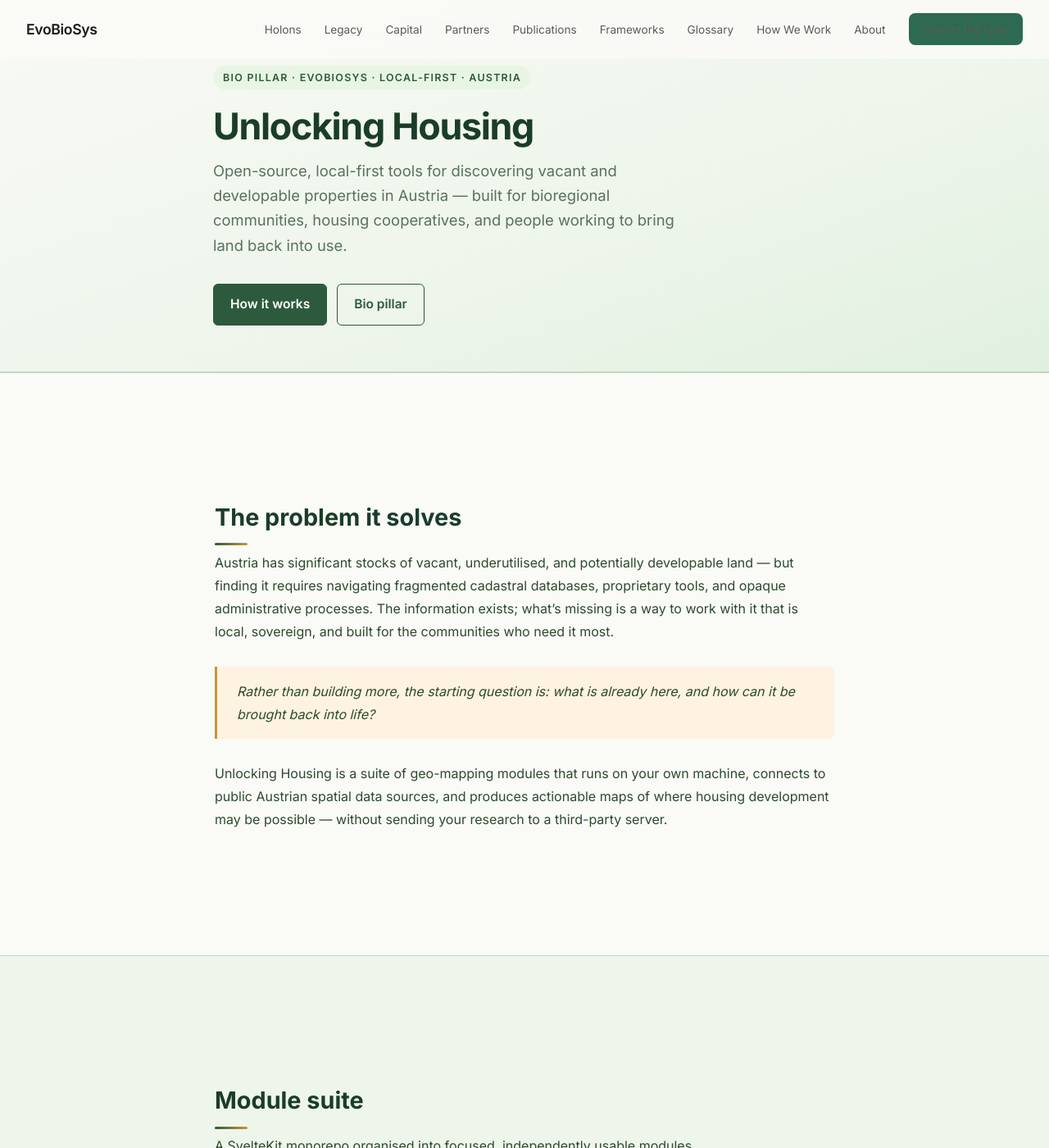
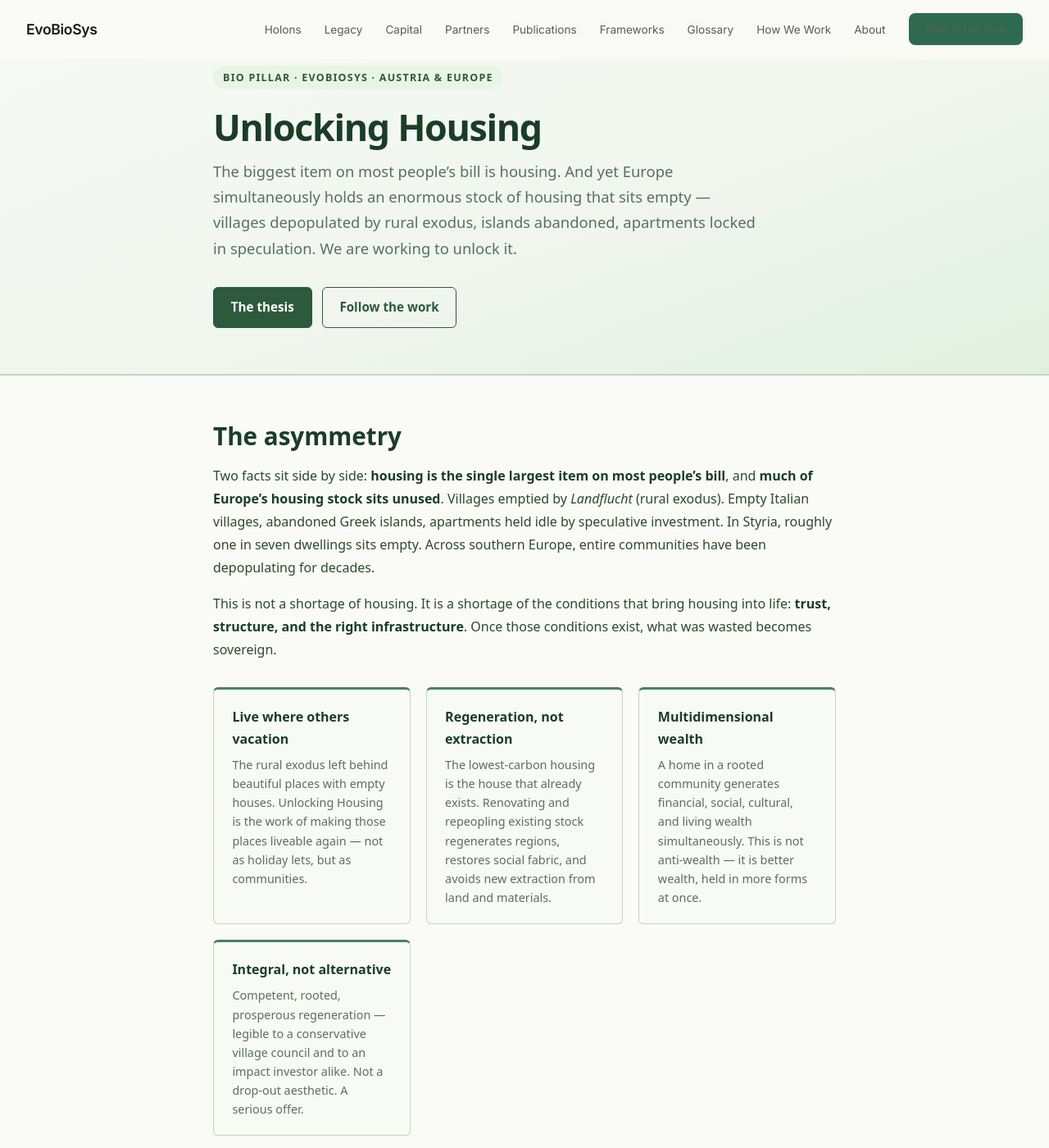
Before and after one commit to Evobiosys/evobiosys.org, a Jekyll site: the page built from unlocking-housing.html, in a window 1280 px wide and 1400 px high. Shown: the whole window at 82% size. Built offline with Jekyll 4.4.1, drawn with Linux system fonts in a browser that asks for light colours; some of the changed text lies outside the part shown.

Commit message:
fix: philosophy-first unlocking-housing content, community-move-in, Styrian infra

```diff
--- a/unlocking-housing.html
+++ b/unlocking-housing.html
@@ -1,38 +1,32 @@
 ---
 layout: default
-title: "Unlocking Housing — Local-First Property Discovery"
+title: "Unlocking Housing — Bringing Empty Places Back to Life"
 description: >-
-  Open-source, local-first tools for discovering vacant and developable
-  properties in Austria. Built for bioregional communities and housing cooperatives.
+  Europe holds an enormous stock of vacant and underused properties. Unlocking Housing
+  is the effort to bring them back into sovereign, living use — in Austria and beyond.
 permalink: /unlocking-housing/
 ---
 
 <style>
   /* === Unlocking Housing: Landing Page === */
-  @import url("https://fonts.googleapis.com/css2?family=Inter:wght@300;400;500;600;700&display=swap");
-
   .uh-lp {
     --uh-forest: #2d5a3d;
     --uh-forest-light: #4a8060;
     --uh-forest-deep: #1a3d28;
-    --uh-leaf: #a8d5a2;
     --uh-leaf-soft: #e8f5e4;
-    --uh-field: #eef5eb;
     --uh-amber: #c8963c;
-    --uh-amber-soft: #fdf3e0;
     --uh-ink: #1a2e1a;
     --uh-text: #2d4a2d;
     --uh-text-muted: #5a7060;
     --uh-border: #c4d4c4;
-    --uh-white: #ffffff;
     --uh-paper: #f7faf5;
-    --uh-sans: "Inter", -apple-system, sans-serif;
+    --uh-parchment: #f0f5ee;
+    --uh-sans: "Atkinson Hyperlegible", system-ui, sans-serif;
     font-family: var(--uh-sans);
   }
 
-  /* Hero */
   .uh-lp .uh-hero {
-    background: linear-gradient(160deg, var(--uh-paper) 0%, var(--uh-field) 60%, #e0f0e0 100%);
+    background: linear-gradient(160deg, var(--uh-paper) 0%, var(--uh-parchment) 60%, #e0f0e0 100%);
     border-bottom: 2px solid var(--uh-border);
     padding: 5rem 2rem 3.5rem;
   }
@@ -44,247 +38,191 @@
     margin-bottom: 1.25rem; font-weight: 600;
   }
   .uh-lp .uh-hero h1 {
-    font-family: var(--uh-sans); font-weight: 700;
-    font-size: 2.8rem; color: var(--uh-forest-deep);
+    font-weight: 700; font-size: 2.8rem; color: var(--uh-forest-deep);
     letter-spacing: -0.03em; margin: 0 0 0.75rem; line-height: 1.15;
   }
   .uh-lp .uh-lede {
-    font-size: 1.15rem; color: var(--uh-text-muted);
-    max-width: 600px; line-height: 1.65; margin: 0 0 2rem;
+    font-size: 1.15rem; color: var(--uh-text-muted); line-height: 1.7;
+    max-width: 36em; margin-bottom: 2rem;
   }
   .uh-lp .uh-cta-row { display: flex; gap: 0.75rem; flex-wrap: wrap; }
+
   .uh-lp .uh-btn {
-    display: inline-block; padding: 0.7rem 1.25rem;
-    border-radius: 6px; text-decoration: none; font-weight: 600;
-    font-size: 0.97rem; border: 1.5px solid transparent;
-    transition: transform 0.05s; cursor: pointer;
+    display: inline-block; padding: 0.7rem 1.3rem; border-radius: 6px;
+    text-decoration: none; font-weight: 600; font-size: 0.95rem;
+    border: 1.5px solid transparent; cursor: pointer;
   }
-  .uh-lp .uh-btn:active { transform: translateY(1px); }
   .uh-lp .uh-btn-forest { background: var(--uh-forest); color: #fff; border-color: var(--uh-forest); }
   .uh-lp .uh-btn-forest:hover { background: var(--uh-forest-deep); color: #fff; }
   .uh-lp .uh-btn-outline { background: transparent; color: var(--uh-forest); border-color: var(--uh-forest); }
   .uh-lp .uh-btn-outline:hover { background: var(--uh-leaf-soft); }
 
-  /* Sections */
-  .uh-lp .uh-section { max-width: 820px; margin: 0 auto; padding: 3.5rem 2rem; }
-  .uh-lp .uh-section h2 {
-    font-family: var(--uh-sans); font-weight: 700;
-    font-size: 1.8rem; color: var(--uh-forest-deep);
-    margin: 0 0 0.4rem; position: relative; padding-bottom: 0.6rem;
+  .uh-lp section { padding: 3.5rem 2rem; }
+  .uh-lp section.uh-alt { background: #fff; border-top: 1px solid var(--uh-border); border-bottom: 1px solid var(--uh-border); }
+  .uh-lp .uh-inner { max-width: 760px; margin: 0 auto; }
+  .uh-lp h2 { font-size: 1.85rem; color: var(--uh-forest-deep); margin: 0 0 1rem; line-height: 1.2; }
+  .uh-lp p { color: var(--uh-text); line-height: 1.75; margin: 0 0 1rem; }
+  .uh-lp strong { color: var(--uh-forest-deep); }
+  .uh-lp em { font-style: italic; }
+
+  .uh-lp .uh-feature-grid {
+    display: grid; grid-template-columns: repeat(auto-fit, minmax(200px, 1fr));
+    gap: 1.2rem; margin: 2rem 0;
   }
-  .uh-lp .uh-section h2::after {
-    content: ""; position: absolute; bottom: 0; left: 0;
-    width: 40px; height: 3px;
-    background: linear-gradient(90deg, var(--uh-forest), var(--uh-amber));
-    border-radius: 2px;
+  .uh-lp .uh-card {
+    background: var(--uh-paper); border: 1px solid var(--uh-border);
+    border-top: 3px solid var(--uh-forest-light); border-radius: 6px;
+    padding: 1.25rem 1.4rem;
   }
-  .uh-lp .uh-section p, .uh-lp .uh-section li {
-    color: var(--uh-text); line-height: 1.75; font-size: 1rem;
+  .uh-lp .uh-card h3 { font-size: 1rem; color: var(--uh-forest-deep); margin: 0 0 0.4rem; }
+  .uh-lp .uh-card p { font-size: 0.9rem; color: var(--uh-text-muted); margin: 0; line-height: 1.6; }
+
+  .uh-lp blockquote {
+    border-left: 3px solid var(--uh-amber); margin: 2rem 0;
+    padding: 1rem 1.5rem; background: #fef9f0; border-radius: 0 6px 6px 0;
   }
-  .uh-lp .uh-section p + p { margin-top: 0.8rem; }
-  .uh-lp .uh-section-alt {
-    background: var(--uh-field);
-    border-top: 1px solid var(--uh-border);
-    border-bottom: 1px solid var(--uh-border);
-  }
+  .uh-lp blockquote p { font-style: italic; color: var(--uh-forest-deep); margin: 0; }
 
-  /* Module grid */
-  .uh-lp .uh-module-grid {
-    display: grid;
-    grid-template-columns: repeat(auto-fit, minmax(200px, 1fr));
-    gap: 1.2rem; margin: 1.8rem 0;
-  }
-  .uh-lp .uh-module {
-    background: var(--uh-white); border: 1px solid var(--uh-border);
-    border-top: 3px solid var(--uh-forest-light);
-    border-radius: 6px; padding: 1.3rem 1.2rem;
-  }
-  .uh-lp .uh-module h3 {
-    font-family: var(--uh-sans); font-size: 0.97rem; font-weight: 600;
-    color: var(--uh-forest); margin: 0 0 0.4rem;
-  }
-  .uh-lp .uh-module code {
-    font-size: 0.82rem; background: var(--uh-leaf-soft);
-    color: var(--uh-forest-deep); padding: 0.1em 0.4em;
-    border-radius: 3px; display: block; margin-bottom: 0.5rem;
-  }
-  .uh-lp .uh-module p {
-    font-size: 0.88rem; color: var(--uh-text-muted); margin: 0; line-height: 1.5;
-  }
-
-  /* Tech tags */
-  .uh-lp .uh-tech-row { display: flex; flex-wrap: wrap; gap: 0.5rem; margin: 1rem 0; }
-  .uh-lp .uh-tag {
-    font-size: 0.82rem; font-weight: 500; padding: 0.3em 0.8em;
-    border: 1px solid var(--uh-border); border-radius: 6px;
-    color: var(--uh-text-muted); background: var(--uh-white);
-  }
-
-  /* Bio card */
-  .uh-lp .uh-bio-card {
-    background: linear-gradient(160deg, var(--uh-forest-deep) 0%, var(--uh-forest) 100%);
-    color: #fff; border-radius: 8px; padding: 2.5rem 2.2rem; margin: 2rem 0;
-  }
-  .uh-lp .uh-bio-card h3 {
-    font-size: 1.4rem; color: var(--uh-leaf); margin: 0 0 0.8rem;
-  }
-  .uh-lp .uh-bio-card p {
-    color: rgba(255,255,255,0.9); line-height: 1.75; margin-bottom: 0.7rem;
-  }
-
-  /* Blockquote */
-  .uh-lp blockquote {
-    border-left: 3px solid var(--uh-amber); margin: 1.8rem 0;
-    padding: 1rem 1.5rem; background: var(--uh-amber-soft);
-    border-radius: 0 6px 6px 0;
-  }
-  .uh-lp blockquote p {
-    font-style: italic; font-size: 1.08rem;
-    color: var(--uh-forest-deep); line-height: 1.6; margin: 0;
-  }
-
-  /* Newsletter */
-  .uh-lp .uh-nl { padding: 3.5rem 2rem; max-width: 820px; margin: 0 auto; }
-  .uh-lp .uh-nl h2 { font-family: var(--uh-sans); font-weight: 700; font-size: 1.8rem; color: var(--uh-forest-deep); margin: 0 0 0.5rem; }
-  .uh-lp .uh-nl p { color: var(--uh-text-muted); max-width: 36em; }
-  .uh-lp .uh-nl-form { display: flex; gap: 0.5rem; flex-wrap: wrap; margin-top: 1rem; max-width: 440px; }
+  .uh-lp .uh-nl { max-width: 520px; margin: 0 auto; padding: 2rem 0; }
+  .uh-lp .uh-nl h2 { margin-top: 0; }
+  .uh-lp .uh-nl-form { display: flex; gap: 0.5rem; flex-wrap: wrap; margin-top: 1rem; }
   .uh-lp .uh-nl-form input[type="email"] {
     flex: 1; min-width: 200px; padding: 0.65rem 1rem;
     border: 1.5px solid var(--uh-border); border-radius: 6px;
     font-size: 0.95rem; color: var(--uh-ink); outline: none;
   }
   .uh-lp .uh-nl-form input[type="email"]:focus { border-color: var(--uh-forest); }
-  .uh-lp #uh2-nl-note { display: block; margin-top: 0.6rem; }
+  .uh-lp #uh2-nl-note { display: block; margin-top: 0.6rem; font-size: 0.85rem; color: var(--uh-text-muted); }
 </style>
 
 <div class="uh-lp">
 
   <div class="uh-hero">
     <div class="container-narrow">
-      <span class="uh-eyebrow">Bio pillar &middot; EvoBioSys &middot; Local-first &middot; Austria</span>
+      <span class="uh-eyebrow">Bio pillar &middot; EvoBioSys &middot; Austria &amp; Europe</span>
       <h1>Unlocking Housing</h1>
       <p class="uh-lede">
-        Open-source, local-first tools for discovering vacant and developable
-        properties in Austria &mdash; built for bioregional communities,
-        housing cooperatives, and people working to bring land back into use.
+        The biggest item on most people&rsquo;s bill is housing. And yet Europe simultaneously holds
+        an enormous stock of housing that sits empty &mdash; villages depopulated by rural exodus,
+        islands abandoned, apartments locked in speculation. We are working to unlock it.
       </p>
       <div class="uh-cta-row">
-        <a class="uh-btn uh-btn-forest" href="#modules">How it works</a>
-        <a class="uh-btn uh-btn-outline" href="#bio">Bio pillar</a>
+        <a class="uh-btn uh-btn-forest" href="#thesis">The thesis</a>
+        <a class="uh-btn uh-btn-outline" href="#newsletter">Follow the work</a>
       </div>
     </div>
   </div>
 
-  <!-- Problem -->
-  <section>
-    <div class="uh-section">
-      <h2>The problem it solves</h2>
+  <!-- Thesis -->
+  <section id="thesis">
+    <div class="uh-inner">
+      <h2>The asymmetry</h2>
       <p>
-        Austria has significant stocks of vacant, underutilised, and potentially
-        developable land &mdash; but finding it requires navigating fragmented
-        cadastral databases, proprietary tools, and opaque administrative processes.
-        The information exists; what&rsquo;s missing is a way to work with it that
-        is local, sovereign, and built for the communities who need it most.
+        Two facts sit side by side: <strong>housing is the single largest item on most
+        people&rsquo;s bill</strong>, and <strong>much of Europe&rsquo;s housing stock sits
+        unused</strong>. Villages emptied by <em>Landflucht</em> (rural exodus). Empty
+        Italian villages, abandoned Greek islands, apartments held idle by speculative
+        investment. In Styria, roughly one in seven dwellings sits empty. Across southern
+        Europe, entire communities have been depopulating for decades.
       </p>
-      <blockquote>
-        <p>Rather than building more, the starting question is: what is already here,
-        and how can it be brought back into life?</p>
-      </blockquote>
       <p>
-        Unlocking Housing is a suite of geo-mapping modules that runs on your own
-        machine, connects to public Austrian spatial data sources, and produces
-        actionable maps of where housing development may be possible &mdash;
-        without sending your research to a third-party server.
+        This is not a shortage of housing. It is a shortage of the conditions that bring
+        housing into life: <strong>trust, structure, and the right infrastructure</strong>.
+        Once those conditions exist, what was wasted becomes sovereign.
+      </p>
+      <div class="uh-feature-grid">
+        <div class="uh-card">
+          <h3>Live where others vacation</h3>
+          <p>The rural exodus left behind beautiful places with empty houses. Unlocking Housing
+          is the work of making those places liveable again &mdash; not as holiday lets, but
+          as communities.</p>
+        </div>
+        <div class="uh-card">
+          <h3>Regeneration, not extraction</h3>
+          <p>The lowest-carbon housing is the house that already exists. Renovating and
+          repeopling existing stock regenerates regions, restores social fabric, and
+          avoids new extraction from land and materials.</p>
+        </div>
+        <div class="uh-card">
+          <h3>Multidimensional wealth</h3>
+          <p>A home in a rooted community generates financial, social, cultural, and living
+          wealth simultaneously. This is not anti-wealth &mdash; it is better wealth, held
+          in more forms at once.</p>
+        </div>
+        <div class="uh-card">
+          <h3>Integral, not alternative</h3>
+          <p>Competent, rooted, prosperous regeneration &mdash; legible to a conservative
+          village council and to an impact investor alike. Not a drop-out aesthetic.
+          A serious offer.</p>
+        </div>
+      </div>
+    </div>
+  </section>
+
+  <!-- How -->
+  <section class="uh-alt" id="how">
+    <div class="uh-inner">
+      <h2>The unlock mechanism</h2>
+      <p>
+        Empty properties do not unlock through price alone. They unlock through
+        <strong>structured deals and emotional trust</strong>. An owner who would never
+        sell will often enter a well-structured arrangement with people they trust.
+        A village that resists outside buyers will often welcome a community that
+        commits to restoring a building and bringing life back to it.
+      </p>
+      <p>
+        The mechanism is: find the properties, build the trust, structure the deal,
+        renovate well, hold it in common stewardship through a <strong>foundation</strong>
+        &mdash; not bought and sold, but held as a commons in perpetuity. The renovation
+        itself is part of the value: a <em>Sanierung</em> done properly is a good deal on
+        its own terms, and it transforms something declining into something growing.
       </p>
     </div>
   </section>
 
-  <!-- Modules -->
-  <section class="uh-section-alt" id="modules">
-    <div class="uh-section">
-      <h2>Module suite</h2>
-      <p>A SvelteKit monorepo organised into focused, independently usable modules.</p>
-      <div class="uh-module-grid">
-        <div class="uh-module">
-          <code>map-core</code>
-          <h3>Map Core</h3>
-          <p>MapLibre GL JS base viewer, tile serving, and shared geo utilities.</p>
-        </div>
-        <div class="uh-module">
-          <code>geo-layers-at</code>
-          <h3>Austrian Geo Layers</h3>
-          <p>Adapters for Austrian open data: cadastre, planning zones, HORA flood risk, WMS endpoints.</p>
-        </div>
-        <div class="uh-module">
-          <code>vacancy</code>
-          <h3>Vacancy Detection</h3>
-          <p>Spatial heuristics for identifying potentially vacant or long-term non-used properties.</p>
-        </div>
-        <div class="uh-module">
-          <code>bioregions</code>
-          <h3>Bioregions</h3>
-          <p>Watershed, soil, and ecological connectivity overlays for bioregional context.</p>
-        </div>
-        <div class="uh-module">
-          <code>listings-matcher</code>
-          <h3>Listings Matcher</h3>
-          <p>Cross-reference property listings with cadastral data to surface discrepancies and opportunities.</p>
-        </div>
-        <div class="uh-module">
-          <code>writeback</code>
-          <h3>Logseq Writeback</h3>
-          <p>Export property investigations directly to your Logseq knowledge base.</p>
-        </div>
-      </div>
-      <div class="uh-tech-row">
-        <span class="uh-tag">SvelteKit</span>
-        <span class="uh-tag">MapLibre GL JS</span>
-        <span class="uh-tag">Valhalla routing</span>
-        <span class="uh-tag">GeoJSON / PMTiles</span>
-        <span class="uh-tag">Austrian Open Data</span>
-        <span class="uh-tag">INSPIRE geodata</span>
-        <span class="uh-tag">Podman containers</span>
-        <span class="uh-tag">QGIS-compatible</span>
-        <span class="uh-tag">Logseq integration</span>
-      </div>
-    </div>
-  </section>
-
-  <!-- Bio pillar -->
-  <section id="bio">
-    <div class="uh-section">
-      <h2>The Bio pillar</h2>
+  <!-- Where -->
+  <section id="where">
+    <div class="uh-inner">
+      <h2>Where we start</h2>
       <p>
-        Unlocking Housing is the flagship project of <strong>evoBIOsys-bio</strong>
-        &mdash; the branch of EvoBioSys concerned with living, biological, and
-        bioregional systems. Where the Sys pillar builds digital infrastructure and the
-        Evo pillar supports human development, the Bio pillar works with the living
-        substrate: land, housing, bioregions, and the material conditions of settlement.
+        The pattern we are looking for is specific: a cluster of buildings where a
+        <strong>community can move in together</strong>, with an additional house ideally
+        in walking distance. Not dispersed properties &mdash; a coherent place, small enough
+        to be held by a community, large enough to have a life. Seasonally maintained
+        arrangements are also viable: places the community inhabits and tends, even if
+        not year-round.
       </p>
-      <div class="uh-bio-card">
-        <h3>What evoBIOsys-bio builds toward</h3>
-        <p>
-          The Bio pillar&rsquo;s long-term work is to develop tools and frameworks
-          for communities to understand, steward, and inhabit their bioregions more
-          intentionally. Unlocking Housing is the first tool in that suite: starting
-          with <em>where can people live?</em> and building toward <em>how should
-          communities relate to the land they occupy?</em>
-        </p>
-        <p>
-          Every analysis in Unlocking Housing includes watershed context, soil data,
-          and ecological connectivity &mdash; because these dimensions shape whether
-          a development will be resilient over decades, not just permitted for next year.
-        </p>
-      </div>
+      <p>
+        <strong>Italian depopulated villages</strong> are the clearest fit &mdash; clusters
+        of stone buildings standing empty across the depopulation belt from Molise to
+        Calabria, often with remarkable quality and location, available at prices that
+        make serious renovation realistic. <strong>Standalone remote houses</strong>,
+        particularly in the Alps, are ideal as retreat locations when they sit at a
+        distance from any village.
+      </p>
+      <p>
+        <strong>Styria is a particular opportunity.</strong> The regional government
+        has invested in infrastructure &mdash; roads, fibre, utilities &mdash; reaching
+        remote farmhouses and hamlets that in other countries would be entirely privately
+        maintained and effectively inaccessible. That publicly-laid infrastructure makes
+        remote Styrian properties viable in ways that comparable properties elsewhere
+        simply are not. The starting place is here.
+      </p>
+      <p>
+        From there: the night-train network is the wider geography. Greece as a
+        longer-horizon opportunity. Europe as the frame; the methodology as something
+        that travels.
+      </p>
     </div>
   </section>
 
   <!-- Newsletter -->
-  <section class="uh-section-alt">
+  <section class="uh-alt" id="newsletter">
     <div class="uh-nl">
-      <h2>Follow the build</h2>
-      <p>Updates on the tools, the data sources, and the broader project of bioregional
-      housing discovery in Austria. No tracking. No upsell. EU-hosted.</p>
+      <h2>Follow the work</h2>
+      <p>Updates on the search, the deals, and the thinking behind the effort to bring
+      Europe&rsquo;s empty places back to life.<br>
+      No tracking. No upsell. EU-hosted.</p>
       <form id="uh2-nl-form" class="uh-nl-form">
         <input type="email" id="uh2-nl-email" name="email" placeholder="your@email.com" required>
         <button type="submit" class="uh-btn uh-btn-forest">Subscribe</button>
```
Also changed, not shown: other parts of unlocking-housing.html (+3 -3 lines).
